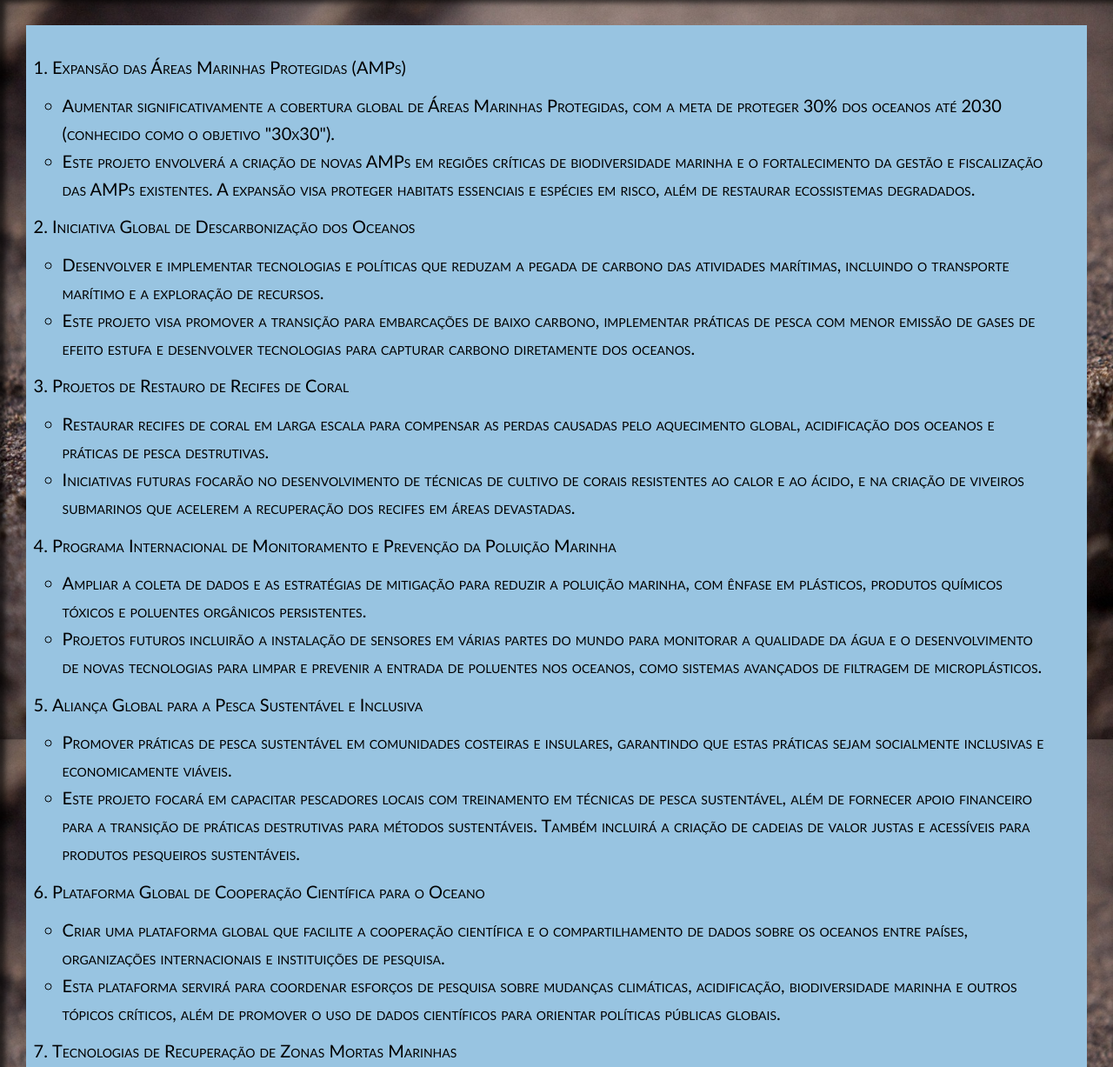
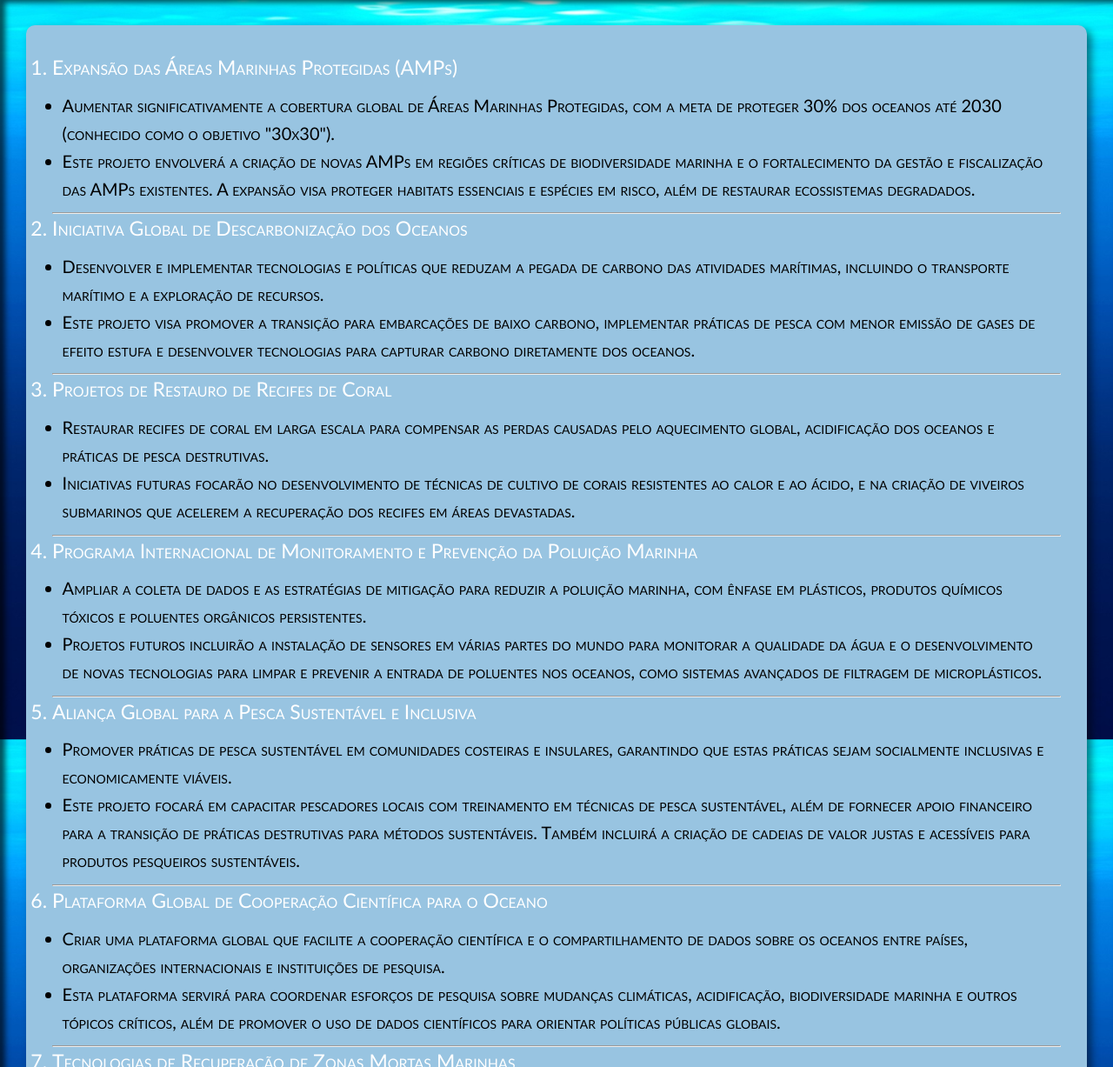
Before and after one commit to Leo-Trevisol/WebSite-VidaNaAgua-ProgWebFtec, a plain HTML site: page Projeto/projetosFuturos.html in a window 1280 px wide. Shown: the part 194-1421 px from the top of the page at 87% size. Drawn offline with Linux system fonts and the light colour scheme.

Commit message:
Melhorando listas de informações e outros

```diff
--- a/Projeto/projetosFuturos.html
+++ b/Projeto/projetosFuturos.html
@@ -48,6 +48,8 @@
                 </li>
             </ul>
 
+            <hr>
+
             <li>Iniciativa Global de Descarbonização dos Oceanos</li>
             <ul>
                 <li>
@@ -60,6 +62,10 @@
                     diretamente dos oceanos.
                 </li>
             </ul>
+
+            <hr>
+
+
             <li>Projetos de Restauro de Recifes de Coral</li>
             <ul>
                 <li>
@@ -72,6 +78,10 @@
                     devastadas.
                 </li>
             </ul>
+
+            <hr>
+
+
             <li>Programa Internacional de Monitoramento e Prevenção da Poluição Marinha</li>
             <ul>
                 <li>
@@ -84,6 +94,10 @@
                     poluentes nos oceanos, como sistemas avançados de filtragem de microplásticos.
                 </li>
             </ul>
+
+            <hr>
+
+
             <li>Aliança Global para a Pesca Sustentável e Inclusiva</li>
             <ul>
                 <li>
@@ -98,6 +112,10 @@
                     pesqueiros sustentáveis.
                 </li>
             </ul>
+
+            <hr>
+
+
             <li>Plataforma Global de Cooperação Científica para o Oceano</li>
             <ul>
                 <li>
@@ -110,6 +128,10 @@
                     orientar políticas públicas globais.
                 </li>
             </ul>
+
+            <hr>
+
+
             <li>Tecnologias de Recuperação de Zonas Mortas Marinhas</li>
             <ul>
                 <li>
@@ -121,6 +143,10 @@
                     restaurar a vida marinha e monitorar a recuperação a longo prazo.
                 </li>
             </ul>
+
+            <hr>
+
+
             <li>Educação e Capacitação para Jovens Líderes Oceânicos</li>
             <ul>
                 <li>
--- a/Projeto/style.css
+++ b/Projeto/style.css
@@ -80,6 +80,8 @@ section{
 section.normal{
     background-color: #98c4e1;
     color: black;
+    box-shadow: 5px 5px 10px rgba(0, 0, 0, 0.5);
+    border-radius: 10px;
 }
 
 section.imagem{
@@ -117,7 +119,7 @@ section>p{
     background-position: right center;
 }
 #img06{
-    background-image: url('imgs/capa7.jpg');
+    background-image: url('imgs/capa4.jpg');
     background-position: right center;
 }
 #img08{
@@ -131,6 +133,7 @@ h2{
 
 ul{
     padding: 1%;
+    list-style-type: disc;
 }
 
 ul > li{
@@ -141,6 +144,11 @@ ul > li{
 ol > li, ol, ul{
     font-variant: small-caps;
     font-size: 20px;
+}
+
+ol > li{
+    color: #fff;
+    font-size: 23px;
 }
 
 spam{
```
Also changed, not shown: Projeto/caracteristicas.html (+3 -4 lines), Projeto/iniciativas.html (+21 -1 lines), Projeto/regioesIniciativas.html (+26 -0 lines), Projeto/imgs/capa4.jpg (added).
